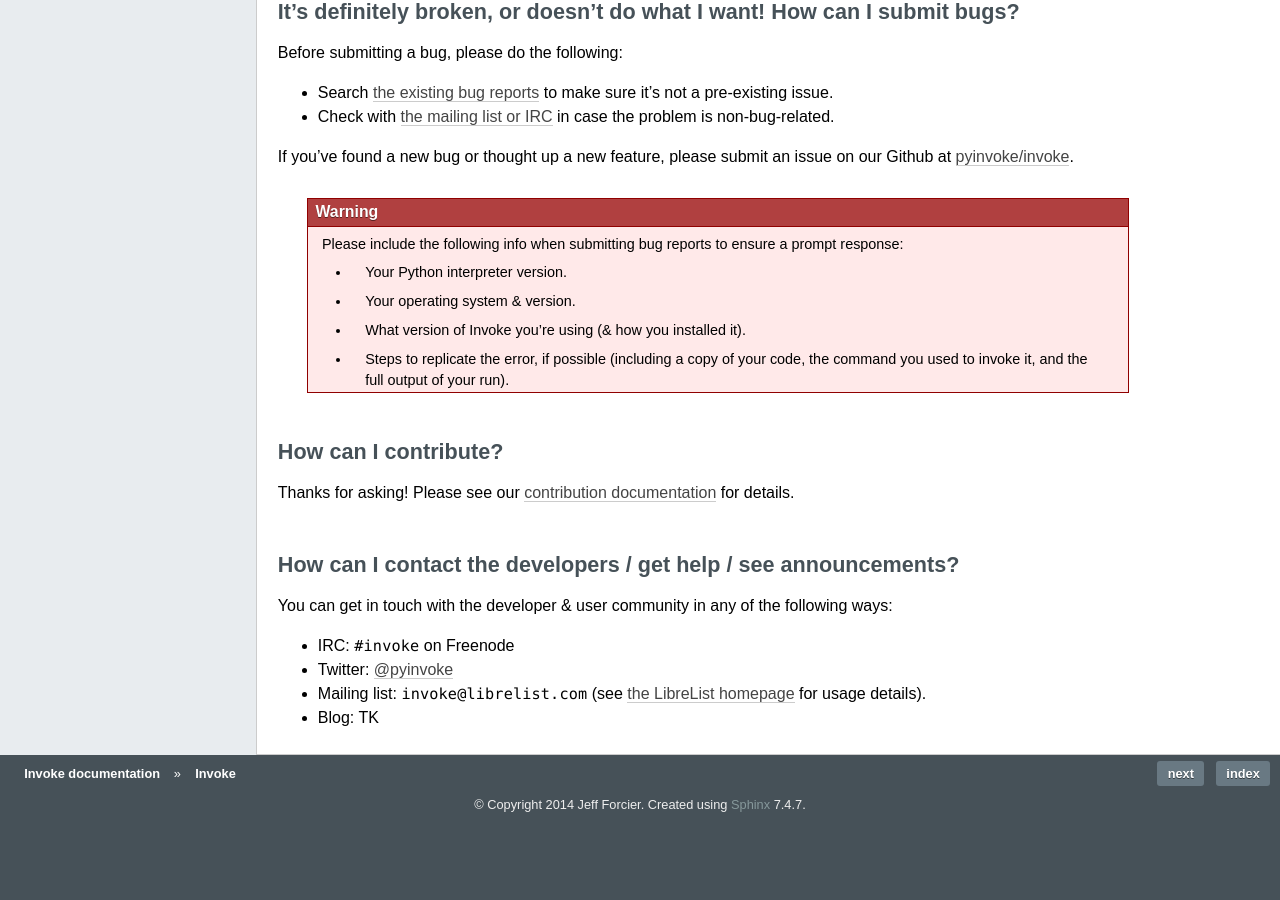
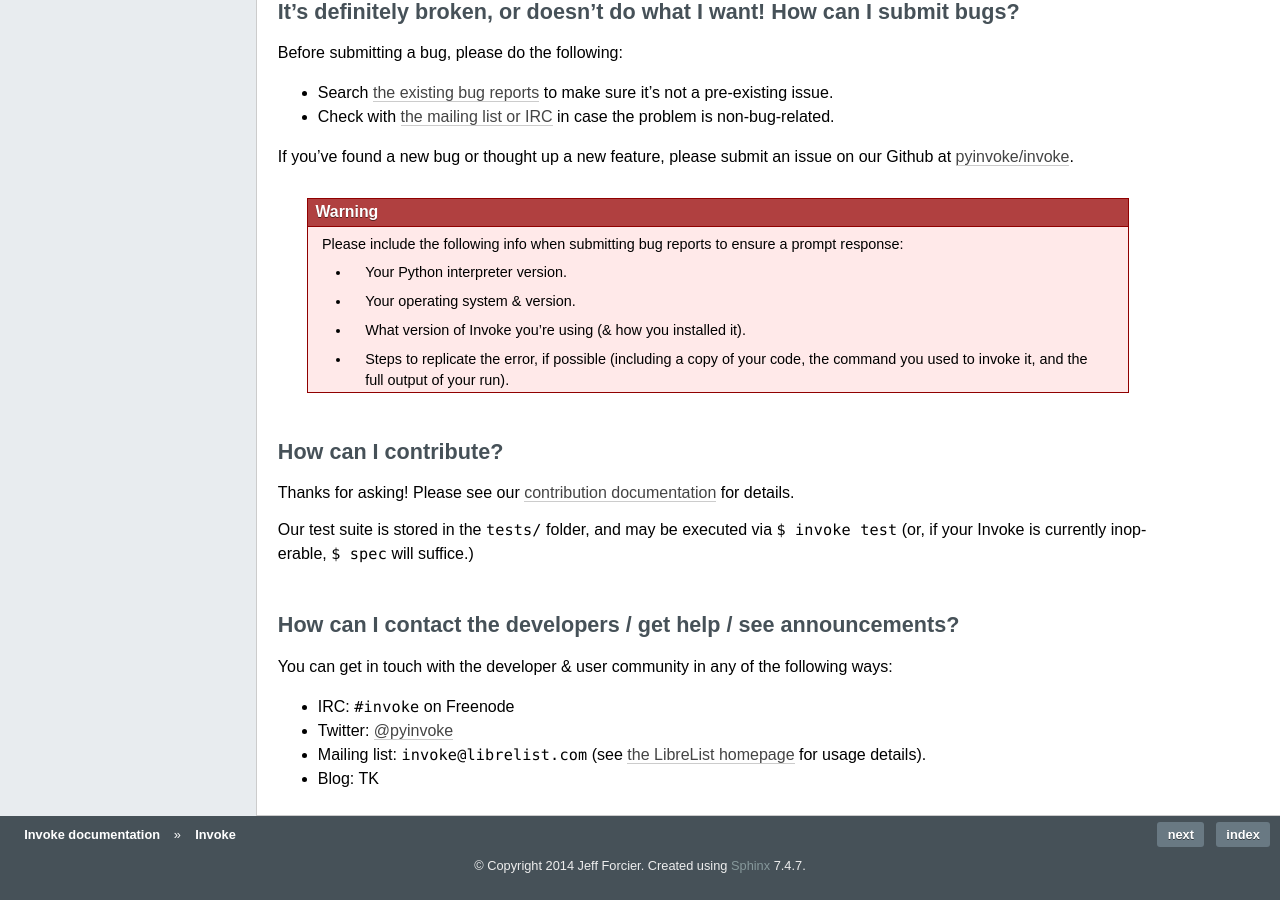
Before and after one commit to pyinvoke/invoke, a Sphinx documentation site: the page built from docs/index.rst, in a window 1280 px wide and 900 px high, scrolled down 3745 px. Built offline with Sphinx 7.4.7, drawn with Linux system fonts in a browser that asks for light colours; before the commit the page ends 4585 px from its top, so only the background shows below that.

Commit message:
Explicit test running note in docs

```diff
--- a/docs/index.rst
+++ b/docs/index.rst
@@ -120,6 +120,10 @@
 Thanks for asking! Please see our :doc:`contribution documentation
 <contributing>` for details.
 
+Our test suite is stored in the ``tests/`` folder, and may be executed via
+``$ invoke test`` (or, if your Invoke is currently inoperable, ``$ spec`` will
+suffice.)
+
 
 .. _contact:
 
```
